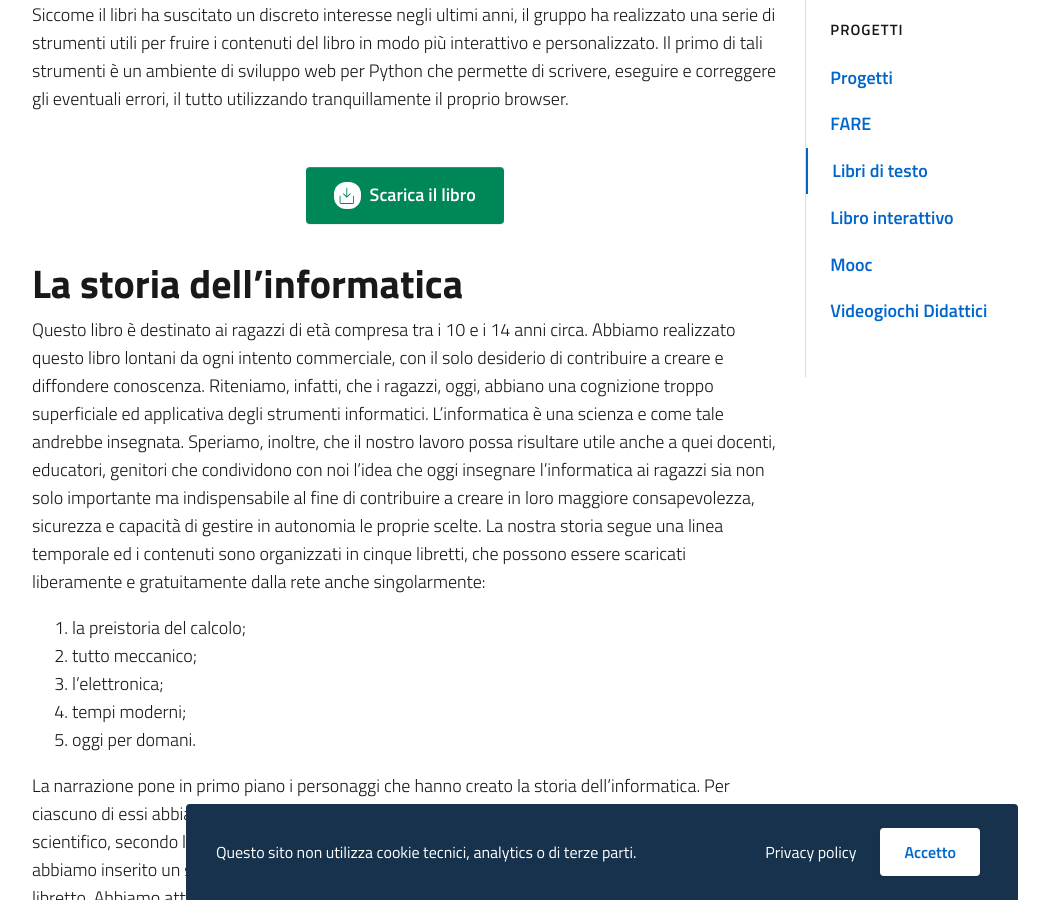
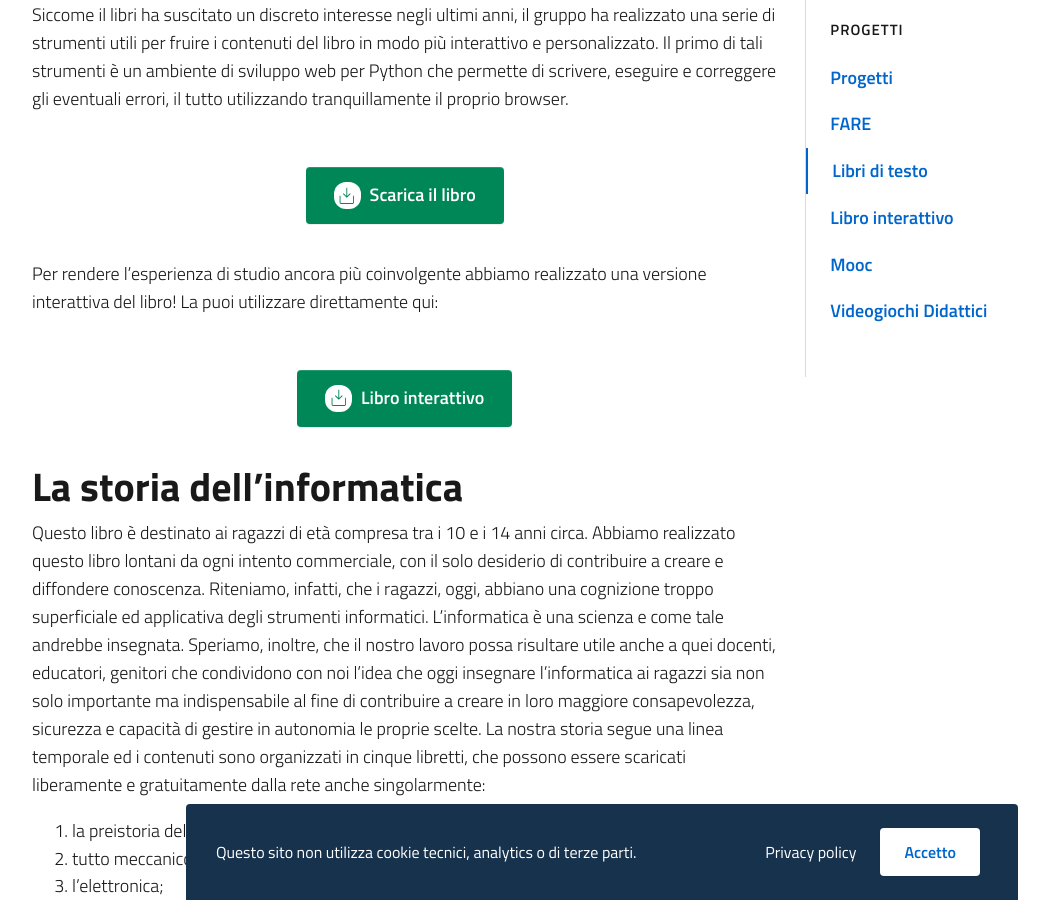
Before and after one commit to open-education-polito/org-website, a Jekyll site: the page built from it/progetti/libri.md, in a window 1280 px wide and 900 px high, scrolled down 1886 px. Shown: the whole window, without its empty margins (38-1087 px from the left). Built offline with Jekyll 4.4.1, drawn with Linux system fonts in a browser that asks for light colours.

Commit message:
chore: add interactive book section

```diff
--- a/it/progetti/libri.md
+++ b/it/progetti/libri.md
@@ -93,6 +93,21 @@ utilizzando tranquillamente il proprio browser.
 </a>
 </div>
 
+Per rendere l'esperienza di studio ancora più coinvolgente abbiamo realizzato una versione interattiva del libro!
+La puoi utilizzare direttamente qui:
+
+<div style="text-align: center; padding: 2em;">
+<a class="btn btn-success btn-lg btn-icon" href="https://openeducation.polito.it/libro/" >
+<span class="rounded-icon">
+<svg class="icon icon-success">
+<use xlink:href="../../assets/bootstrap-italia/dist/svg/sprite.svg#it-download"></use>
+</svg>
+</span>
+<span>Libro interattivo</span>
+</a>
+</div>
+
+
 ## La storia dell'informatica
 Questo libro è destinato ai ragazzi di età compresa tra i 10 e i 14 anni circa.
 Abbiamo realizzato questo libro lontani da ogni intento commerciale, con il
```
